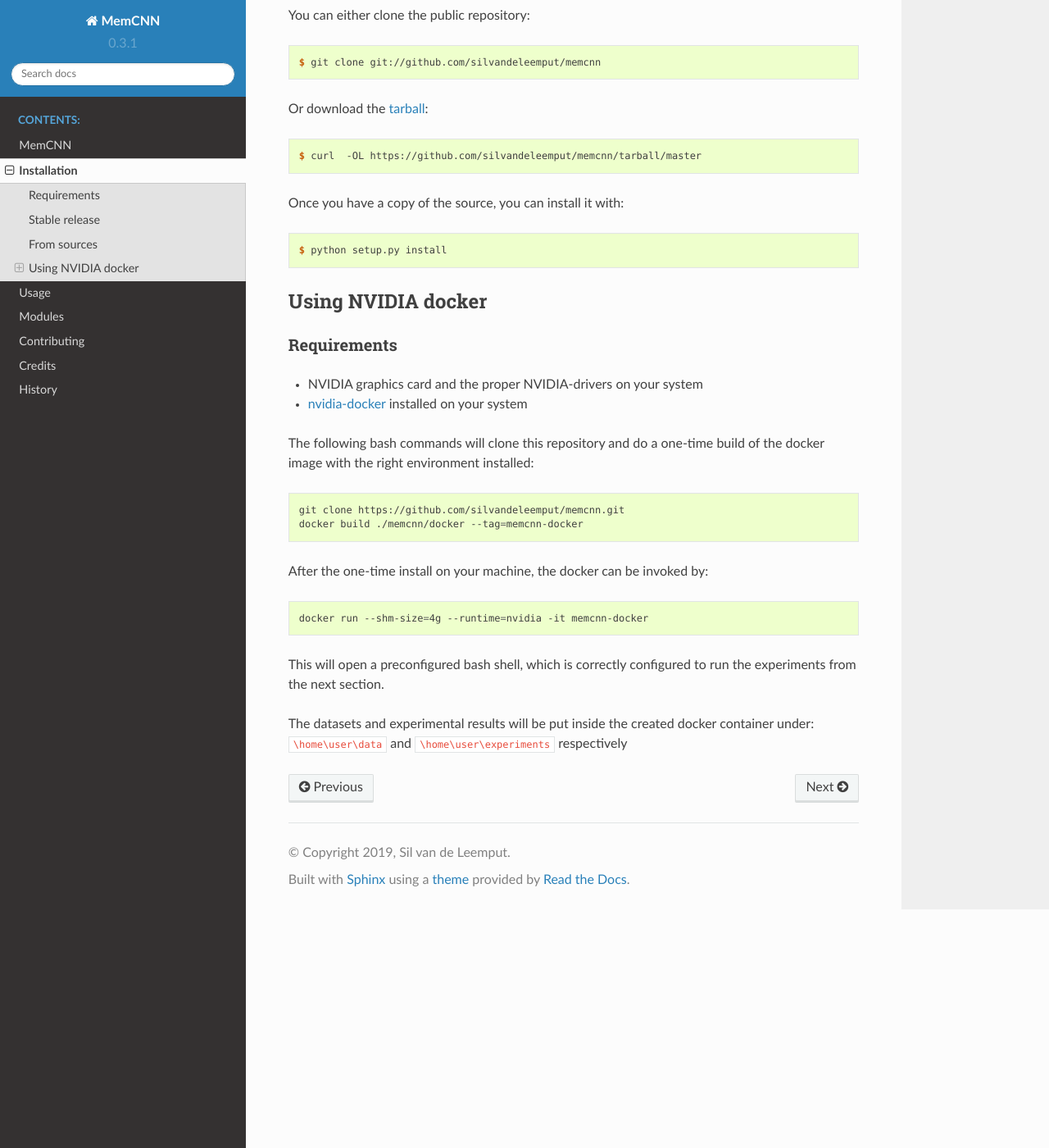
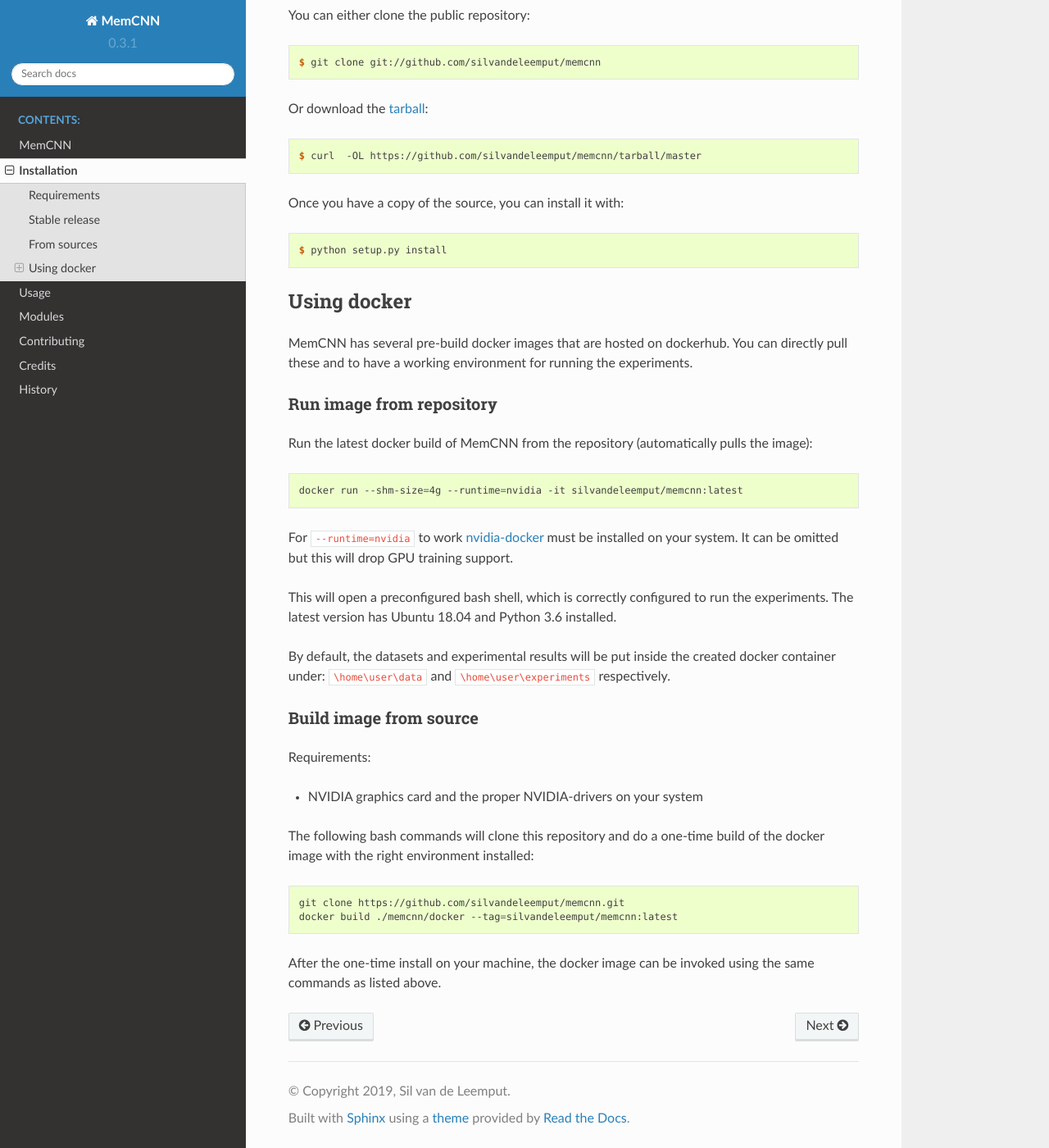
Before and after one commit to silvandeleemput/memcnn, a Sphinx documentation site: the page built from docs/installation.rst, in a window 1280 px wide and 1400 px high, scrolled down 676 px. Shown: the whole window at 82% size. Built offline with Sphinx 7.4.7 and the Read the Docs theme 2.0.0, drawn with Linux system fonts in a browser that asks for light colours.

Commit message:
Added docker build shield, improved docker usage explanation, updated README #17

```diff
--- a/docs/installation.rst
+++ b/docs/installation.rst
@@ -58,15 +58,38 @@ Once you have a copy of the source, you can install it with:
 .. _tarball: https://github.com/silvandeleemput/memcnn/tarball/master
 
 
-Using NVIDIA docker
--------------------
+Using docker
+------------
 
-Requirements
-^^^^^^^^^^^^
+MemCNN has several pre-build docker images that are hosted on dockerhub.
+You can directly pull these and to have a working environment for running the experiments.
+
+Run image from repository
+^^^^^^^^^^^^^^^^^^^^^^^^^
+
+Run the latest docker build of MemCNN from the repository (automatically pulls the image):
+
+.. code:: bash
+
+    docker run --shm-size=4g --runtime=nvidia -it silvandeleemput/memcnn:latest
+
+For ``--runtime=nvidia`` to work `nvidia-docker <https://github.com/nvidia/nvidia-docker>`__ must be installed on your system.
+It can be omitted but this will drop GPU training support.
+
+This will open a preconfigured bash shell, which is correctly configured
+to run the experiments. The latest version has Ubuntu 18.04 and Python 3.6 installed.
+
+By default, the datasets and experimental results will be put inside the created
+docker container under: ``\home\user\data`` and
+``\home\user\experiments`` respectively.
+
+Build image from source
+^^^^^^^^^^^^^^^^^^^^^^^
+
+Requirements:
 
 -  NVIDIA graphics card and the proper NVIDIA-drivers on your system
--  `nvidia-docker <https://github.com/nvidia/nvidia-docker>`__ installed
-   on your system
+
 
 The following bash commands will clone this repository and do a one-time
 build of the docker image with the right environment installed:
@@ -74,18 +97,7 @@ build of the docker image with the right environment installed:
 .. code:: bash
 
     git clone https://github.com/silvandeleemput/memcnn.git
-    docker build ./memcnn/docker --tag=memcnn-docker
+    docker build ./memcnn/docker --tag=silvandeleemput/memcnn:latest
 
-After the one-time install on your machine, the docker can be invoked
-by:
-
-.. code:: bash
-
-    docker run --shm-size=4g --runtime=nvidia -it memcnn-docker
-
-This will open a preconfigured bash shell, which is correctly configured
-to run the experiments from the next section.
-
-The datasets and experimental results will be put inside the created
-docker container under: ``\home\user\data`` and
-``\home\user\experiments`` respectively
+After the one-time install on your machine, the docker image can be invoked
+using the same commands as listed above.
--- a/docs/usage.rst
+++ b/docs/usage.rst
@@ -44,3 +44,9 @@ Example usage: ReversibleBlock
     # application of the operation(s) using the reversible block
     F, G = ExampleOperation(channels=10 // 2), ExampleOperation(channels=10 // 2)
     Y = memcnn.ReversibleBlock(F, G, coupling='additive')(X)
+
+
+Run PyTorch Experiments
+-----------------------
+
+.. include:: ./usage_experiments.rst
```
Also changed, not shown: README.rst (+9 -55 lines), docs/usage_experiments.rst (added, +19 -0 lines), 2 other files.
